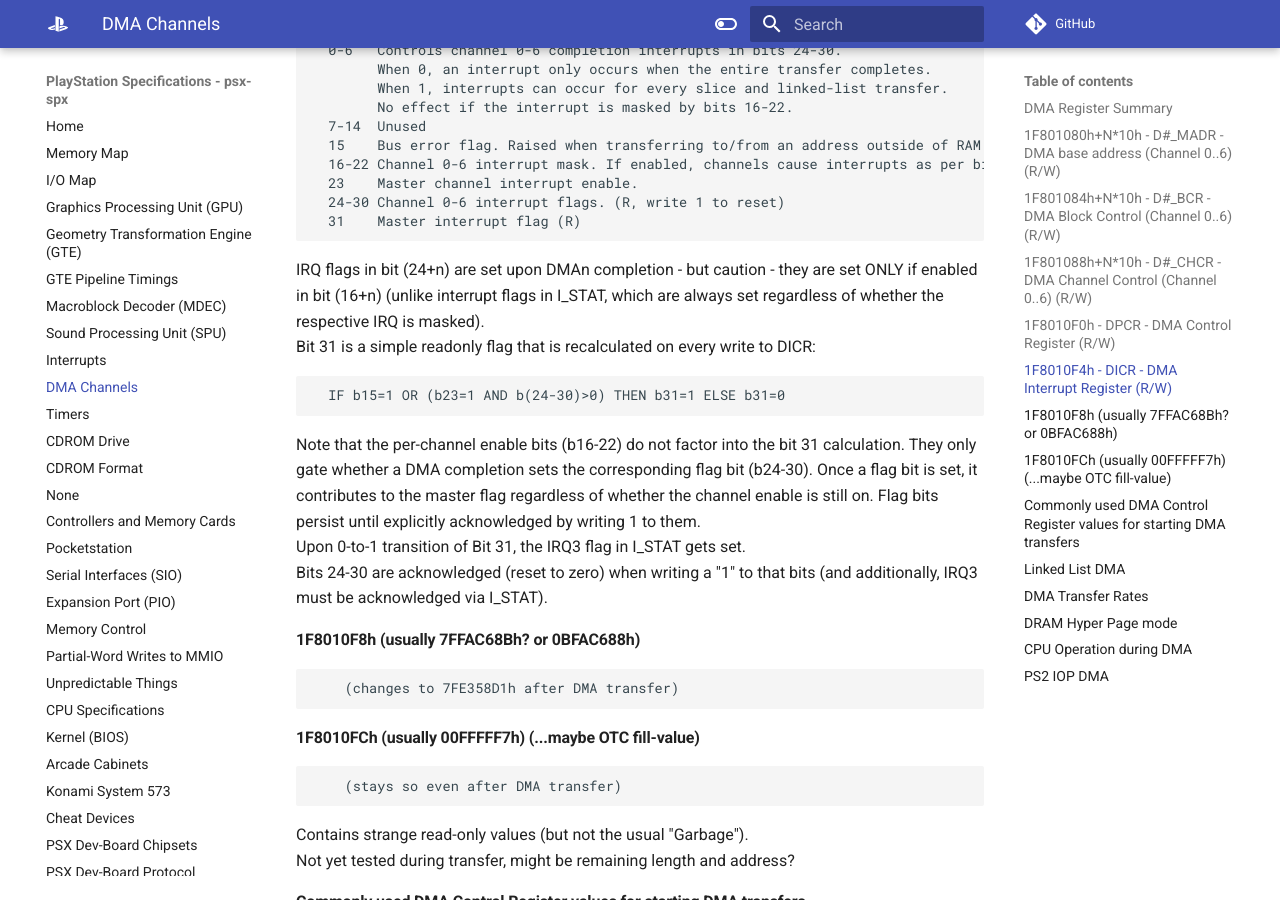
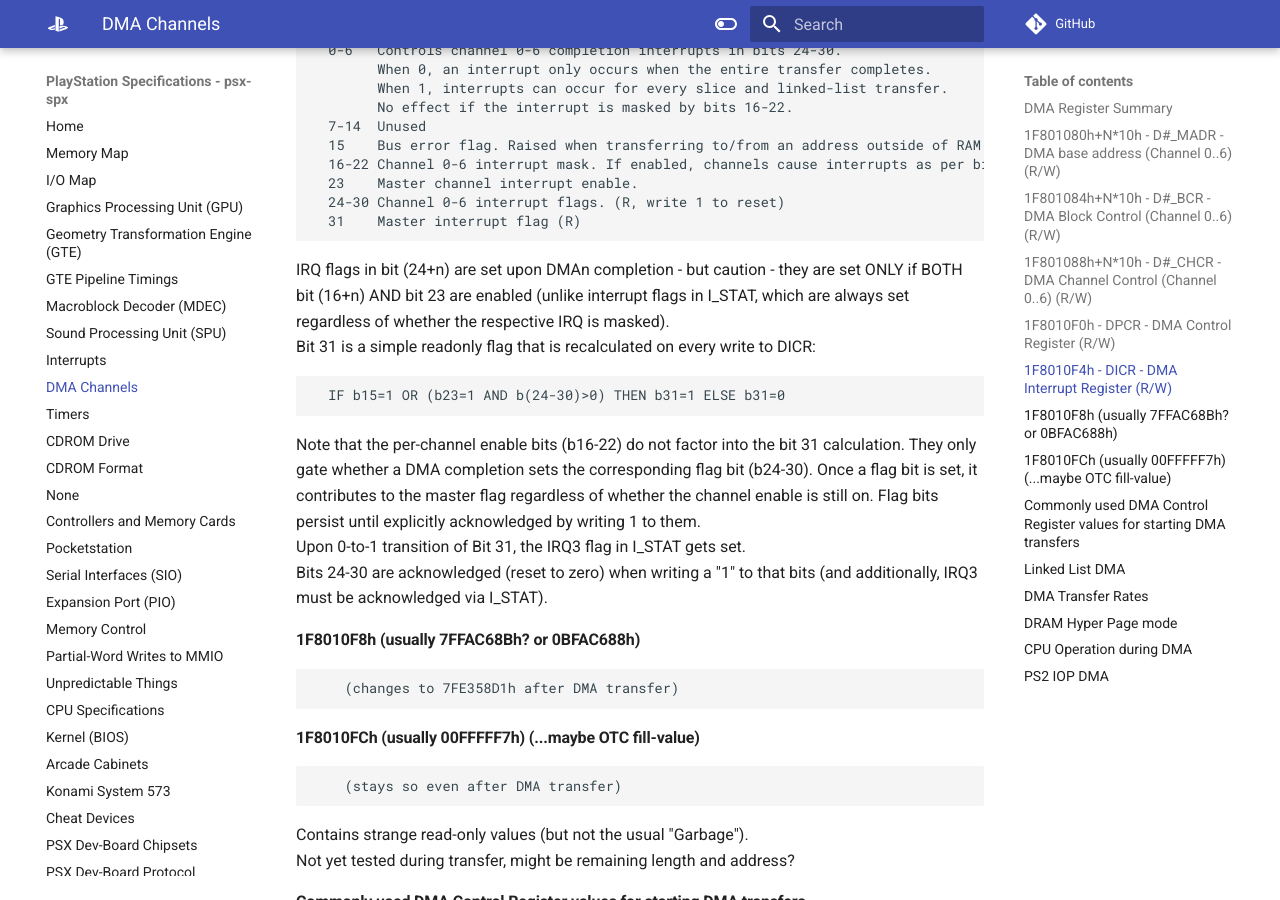
Before and after one commit to psx-spx/psx-spx.github.io, an MkDocs documentation site: the page built from docs/dmachannels.md, in a window 1280 px wide and 900 px high, scrolled down 2741 px. Built offline with MkDocs 1.6.1 and Material for MkDocs 9.7.7, drawn with Linux system fonts in a browser that asks for light colours; comment, search, counter and statistics services are not loaded.

````diff
--- a/docs/dmachannels.md
+++ b/docs/dmachannels.md
@@ -130,8 +130,8 @@
   31    Master interrupt flag (R)
 ```
 IRQ flags in bit (24+n) are set upon DMAn completion - but caution - they are
-set ONLY if enabled in bit (16+n) (unlike interrupt flags in I_STAT, which are
-always set regardless of whether the respective IRQ is masked).<br/>
+set ONLY if BOTH bit (16+n) AND bit 23 are enabled (unlike interrupt flags in
+I_STAT, which are always set regardless of whether the respective IRQ is masked).<br/>
 Bit 31 is a simple readonly flag that is recalculated on every write to DICR:<br/>
 ```
   IF b15=1 OR (b23=1 AND b(24-30)>0) THEN b31=1 ELSE b31=0
````
